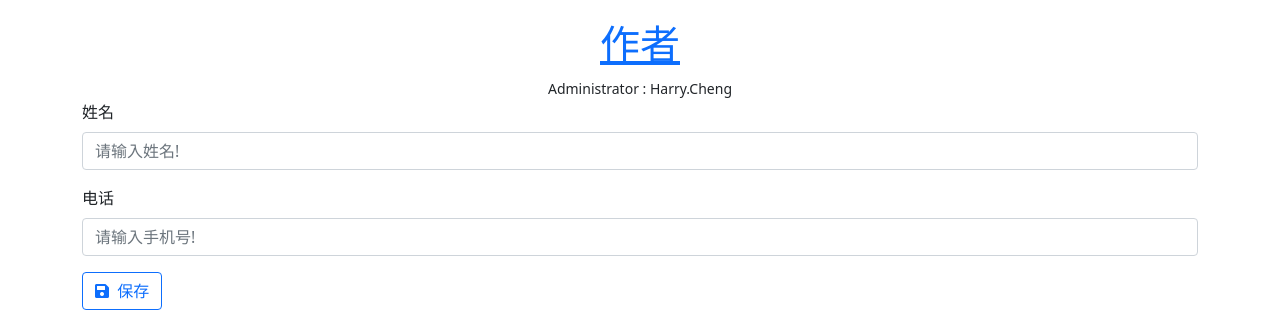
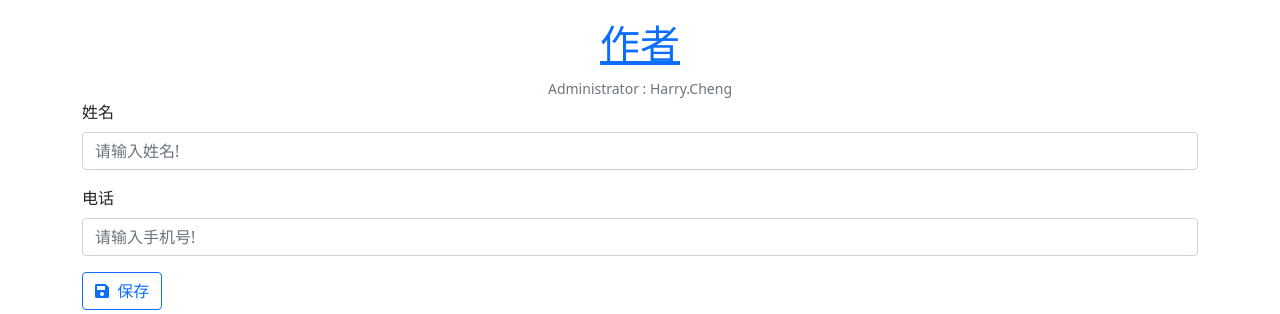
Before and after one commit to ItManHarry/blog, a Flask app: page /author/index in a window 1280 px wide. Shown: the top 314 px of the page. Run offline with Flask 2, Linux system fonts and the light colour scheme; data that the repository does not hold is empty; some libraries are stand-ins or nearby versions.

Commit message:
add author module

```diff
--- a/ddic/__init__.py
+++ b/ddic/__init__.py
@@ -43,7 +43,7 @@ def register_web_errors(app):
     @app.errorhandler(500)
     def inner_error(e):
         return render_template('errors/500.html'), 500
-#注册全局函数
+#注册全局函数&变量
 def register_template_globals(app):
     from ddic.utils import get_time
     app.jinja_env.globals['get_time'] = get_time
--- a/ddic/templates/author/index.html
+++ b/ddic/templates/author/index.html
@@ -6,7 +6,7 @@
             <div class="row">
                 <div class="col text-center">
                     <h1><a href = "{{url_for('author.index')}}">作者</a></h1>
-                    <small>Administrator : {{ admin_name }}</small>
+                    <small class="text-secondary">Administrator : {{ admin_name }}</small>
                 </div>
             </div>
         </div>
@@ -57,7 +57,7 @@
     </div>
     <div class="row">
         <div class="col">
-            <table class="table  table-hover">
+            <table class="table table-hover">
               <thead>
                 <tr>
                   <th scope="col" width="10%">#</th>
```
